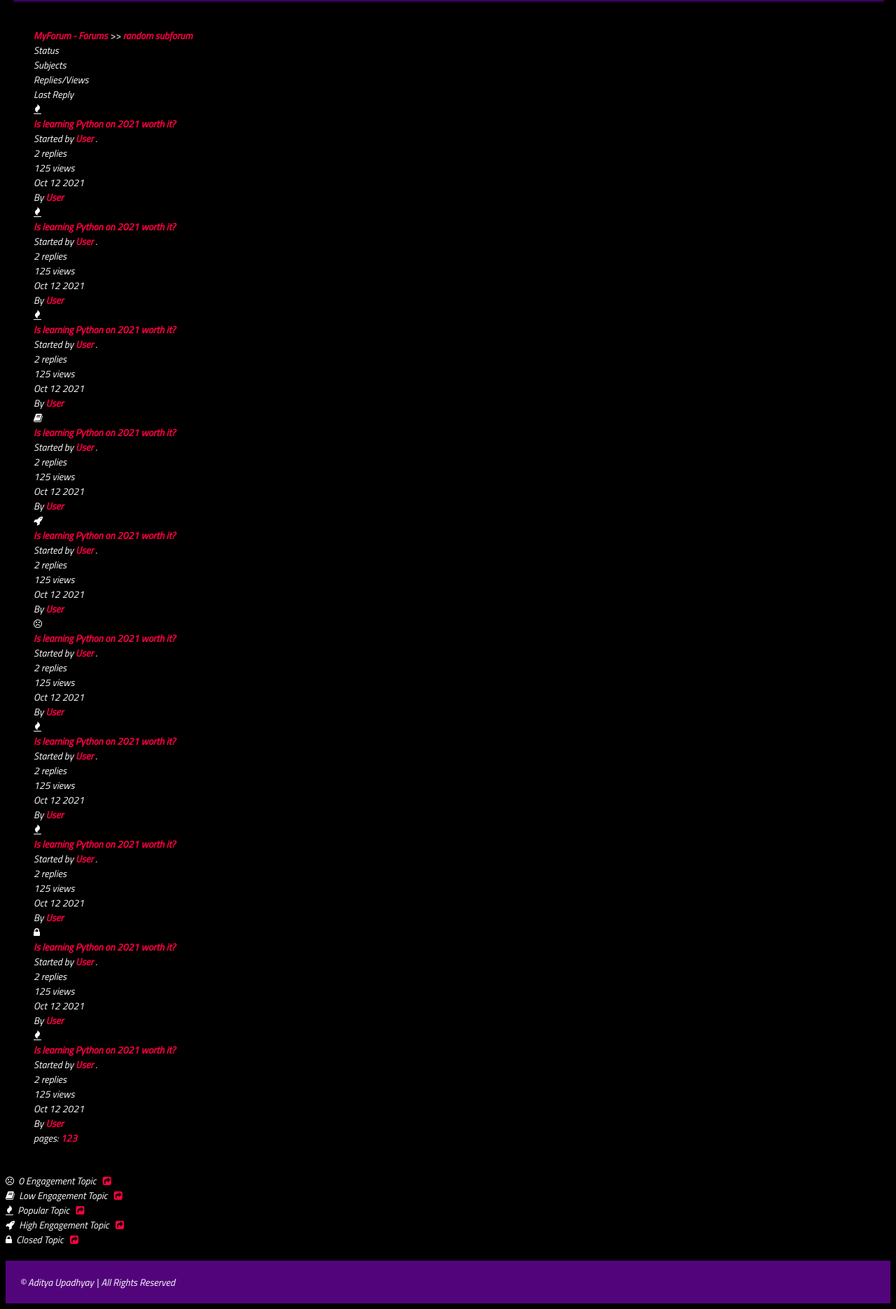
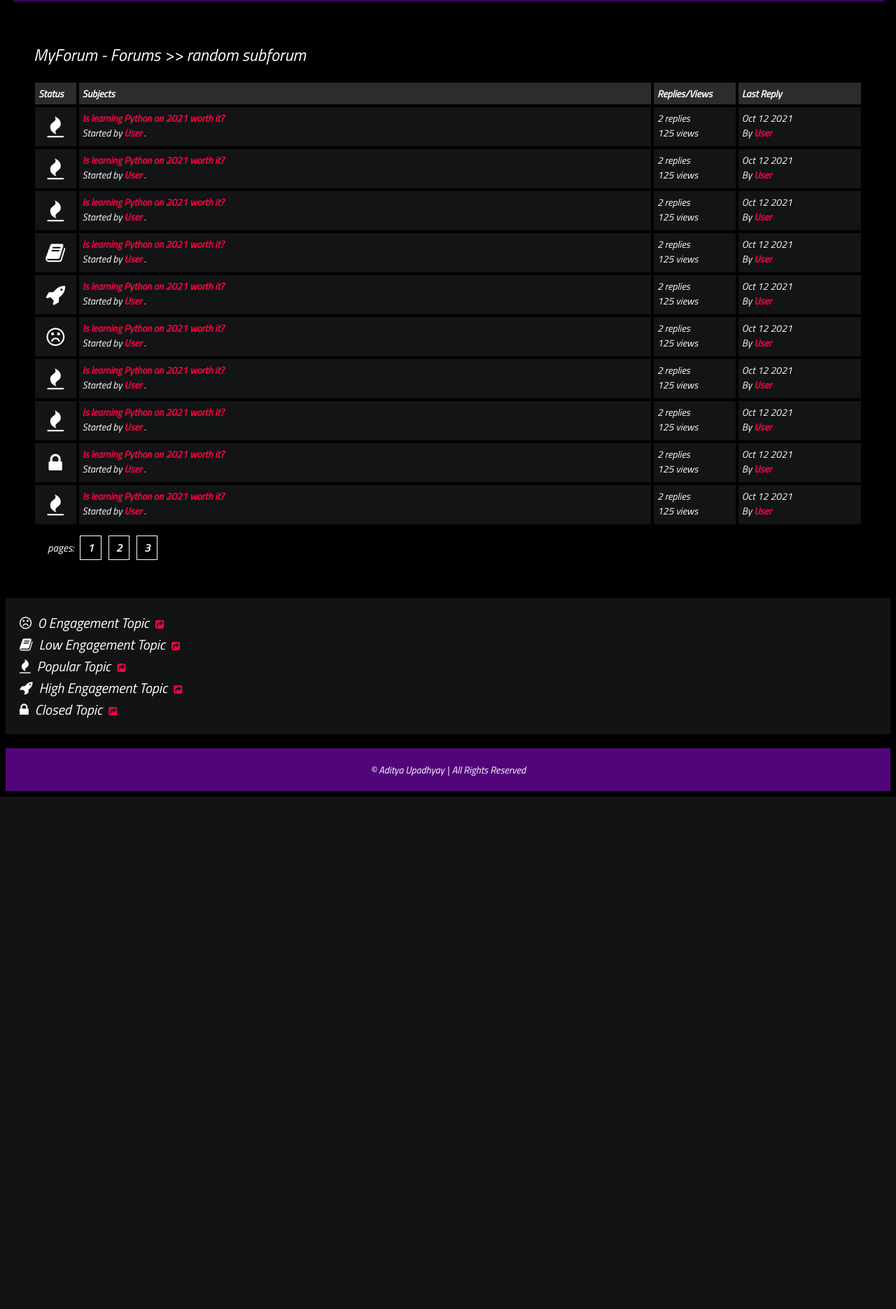
Before and after one commit to adiiz0/sem4_project, a Django app: page /posts/ in a window 1280 px wide. Shown: the part 240-2110 px from the top of the page at 70% size. After the commit the page ends 1378 px from the top, so only its background shows below. Run offline with Django 4.2, Linux system fonts and the light colour scheme.

Commit message:
Completed the default html and css file

```diff
--- a/fast_ai/fast_ai_app/static/fast_ai_app/style.css
+++ b/fast_ai/fast_ai_app/static/fast_ai_app/style.css
@@ -1,129 +1,128 @@
 /* ########################################### */
 /*                 Global                      */
 /* ########################################### */
-
-* {
+*{
     box-sizing: border-box;
 }
 
-html {
+html{
     font-size: 14px;
-  font-family: "Titillium Web", sans-serif;
-  background-color: rgb(0, 0, 0);
-  color: #fefefe;
+    font-family: 'Titillium Web', sans-serif;
+    background-color:rgb(0,0,0);
+    color:#FEFEFE;
 }
 
-a {
-  color: #ff0042;
+a{
+    color:#FF0042;
     font-weight: bolder;
     text-decoration: none;
 }
 
-h1 {
-  font-size: 16px;
+h1{
+    font-size:16px;
     font-weight: bolder;
 }
+
 
 /* ########################################### */
 /*           Forums.html                       */
 /* ########################################### */
-.container {
+.container{
     margin: 20px;
     padding: 20px;
 }
 
-.subforum {
-  margin-top: 20px;
+.subforum{
+    margin-top:20px;
 }
 
-.subforum-title {
-  background-color: #292b2e;
+.subforum-title{
+    background-color:#292B2E;
     padding: 5px;
     border-radius: 5px;
-  margin: 4px;
+    margin:4px;
 }
 
-.subforum-row {
+.subforum-row{
     display: grid;
     grid-template-columns: 7% 60% 13% 20%;
 }
 
-.subforum-column {
+.subforum-column{
     padding: 10px;
-  margin: 4px;
+    margin:4px;
     border-radius: 5px;
-  background-color: #111314;
+    background-color:#111314;
 }
 
-.subforum-description * {
+.subforum-description *{
     margin-block: 0;
 }
 
-.center {
+.center{
     display: flex;
     justify-content: center;
     align-items: center;
 }
 
-.subforum-icon i {
+.subforum-icon i{
     font-size: 45px;
 }
 
-.subforum-devider {
+.subforum-devider{
     display: none;
 }
 
+
 /* For the smartphones */
 @media screen and (max-width: 460px) {
-  .container {
+    .container{
         margin: 10px;
         padding: 10px;
     }
 
-  .subforum-row {
+    .subforum-row{
         display: grid;
         grid-template-columns: 25% 75%;
         grid-template-rows: 65% 35%;
     }
 
-  .subforum-devider {
+    .subforum-devider{
         display: block;
         border: 0;
         height: 1px;
-    background-image: linear-gradient(
-      to right,
-      rgba(190, 190, 190, 0),
-      rgba(255, 255, 255, 0.75),
-      rgba(190, 190, 190, 0)
-    );
+        background-image: linear-gradient(to right, rgba(190, 190, 190, 0), rgba(255, 255, 255, 0.75), rgba(190, 190, 190, 0));
     }
+
+
+
   }
 
 /* For the tablets */
 @media screen and (min-width: 460px) and (max-width: 1024px) {
-  .container {
+    .container{
         margin: 15px;
         padding: 15px;
     }
 
-  .subforum-row {
+    .subforum-row{
         display: grid;
         grid-template-columns: 10% 60% 10% 20%;
     }
 
-  .subforum-icon i {
+    .subforum-icon i{
         font-size: 35px;
     }
 
-  html {
+    html{
         font-size: 14px;
     }
 
-  h1 {
+    h1{
         font-size: 16px;
     }
+
   }
-
 /*   Header Section    */
 
 header{
@@ -276,3 +275,181 @@ footer{
     padding: 20px;
     background-color:  #52057b;
     display: block;
+    text-align: center;
+}
+
+/* ########################################### */
+/*            posts.html                       */
+/* ########################################### */
+
+/* posts table's head  */
+.table-head{
+    display: flex;
+}
+
+.table-head div{
+    padding: 5px;
+    margin: 2px;
+    background-color: #2C2C2C;
+    font-weight: bold;
+}
+
+.table-head .status{
+    flex: 5%;
+}
+
+.table-head .subjects{
+    flex: 70%;
+}
+
+.table-head .replies{
+    flex: 10%;
+}
+
+.table-head .last-reply{
+    flex: 15%;
+}
+
+/* posts table's body  */
+
+.table-row{
+    display: flex;
+}
+
+.table-row .status, .table-row .subjects, .table-row .replies, .table-row .last-reply{
+    padding: 5px;
+    margin: 2px;
+    background-color: #131415;
+}
+
+.table-row .status{
+    flex: 5%;
+    font-size: 30px;
+    text-align: center;
+}
+
+.table-row .subjects{
+    flex: 70%;
+}
+
+.table-row .replies{
+    flex: 10%;
+}
+
+.table-row .last-reply{
+    flex: 15%;
+}
+
+/* navigation path*/
+.navigate{
+    margin-block: 20px;
+    font-weight: lighter;
+    font-size: 24px;
+}
+
+.navigate a{
+    color: #fff;
+}
+
+.navigate a:hover{
+    color:#FF0042;
+    font-weight: bolder;
+}
+
+/* Pagination*/
+
+.pagination{
+    padding: 20px;
+    font-size: 15px;
+}
+
+.pagination a{
+    color: #fff;
+    margin-inline: 5px;
+    padding: 5px 10px;
+    border: solid 0.5px #fff;
+}
+
+.pagination a:hover{
+    opacity: 0.5;
+}
+
+.note{
+    background-color:#111314;
+    padding: 20px;
+    display: block;
+}
+
+.note span{
+    font-size: 20px;
+    margin-block: 5px;
+}
+
+
+/* ########################################### */
+/*            detail.html                      */
+/* ########################################### */
+
+.head{
+    display: flex;
+    background-color: #2C2C2C;
+    padding: 5px;
+    font-weight: bold;
+    font-size: 15px;
+}
+
+.authors{
+    flex: 20%;
+}
+
+.content{
+    flex: 80%;
+}
+
+.body{
+    display: flex;
+    background-color: #131415;
+    padding: 10px;
+    margin-top: 5px;
+}
+
+.body .authors .username{
+    font-size: 20px;
+}
+
+.body .authors img{
+    max-width: 50px;
+    max-height: 80px;
+}
+
+.body .content .comment button{
+    border:none;
+    padding:10px;
+    font-weight: bolder;
+    box-shadow: 4px 6px #fff;
+    cursor: pointer;
+    float: right;
+}
+
+/* comment section */
+.comment-area{
+    margin-bottom:50px;
+}
+
+.comment-area textarea{
+    width: 100%;
+    min-height: 100px;
+    padding: 10px;
+    margin-block: 10px;
+}
+
+.comment-area input{
+    float: right;
+    padding: 10px;
+    border-radius: 10px;
+    cursor: pointer;
+}
+
+.comment-area input:hover{
+    border: solid 1px #000000;
+}
```
Also changed, not shown: fast_ai/fast_ai_app/templates/detail.html (+25 -23 lines). Lines whose indentation alone changed are shown as unchanged.
